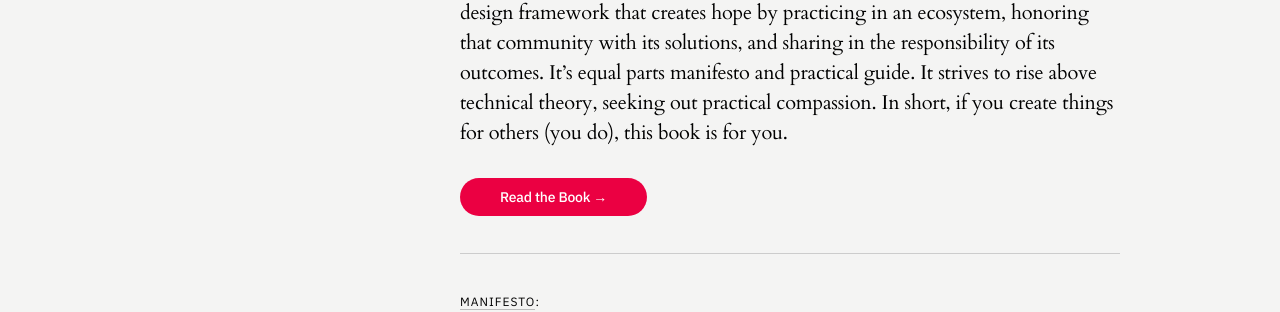
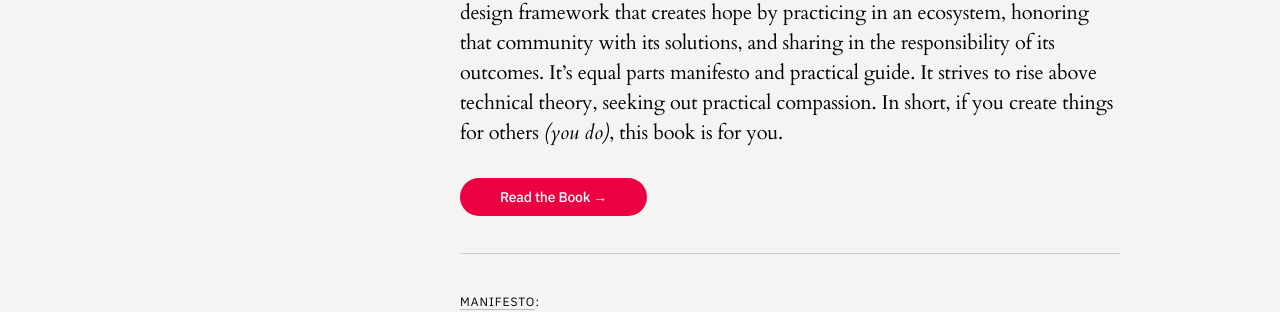
Before and after one commit to jeremydcherry/jeremydcherry.github.io, a Jekyll site: the page built from content/writing.md, in a window 1280 px wide. Shown: the part 164-476 px from the top of the page. Built offline with Jekyll 4.4.1, drawn with Linux system fonts in a browser that asks for light colours; some of the changed text lies outside the part shown.

Commit message:
Edited writing

```diff
--- a/content/writing.md
+++ b/content/writing.md
@@ -9,7 +9,7 @@ permalink: /writing
 
 ## _Designing Hope_
 
-A book that explores creating compassionate work for humans. It defines a design framework that creates hope by practicing in an ecosystem, honoring that community with its solutions, and sharing in the responsibility of its outcomes. It’s equal parts manifesto and practical guide. It strives to rise above technical theory, seeking out practical compassion. In short, if you create things for others (you do), this book is for you.
+A book that explores creating compassionate work for humans. It defines a design framework that creates hope by practicing in an ecosystem, honoring that community with its solutions, and sharing in the responsibility of its outcomes. It’s equal parts manifesto and practical guide. It strives to rise above technical theory, seeking out practical compassion. In short, if you create things for others _(you do)_, this book is for you.
 
 <a href="https://hopeful.design" class="btn">Read the Book →</a>
 
```
